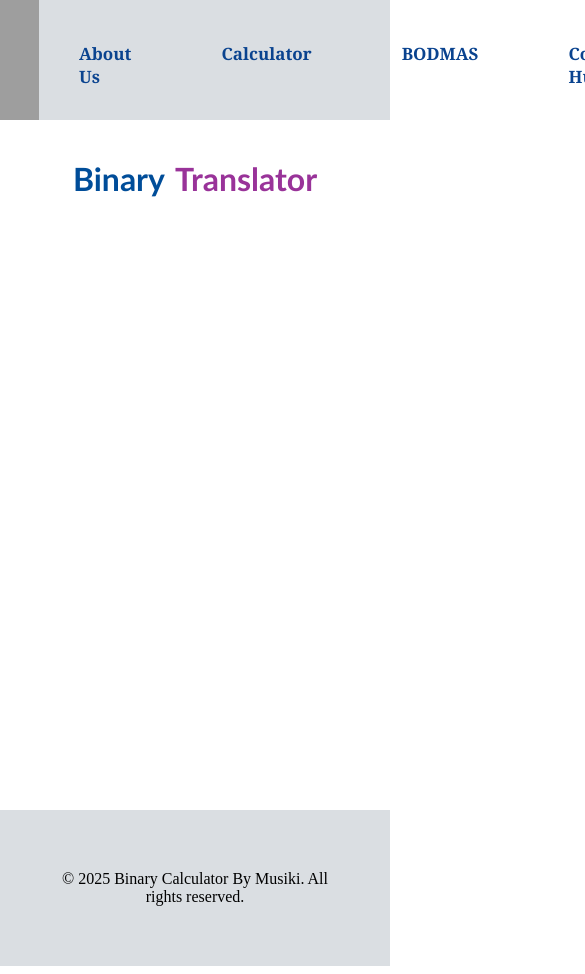
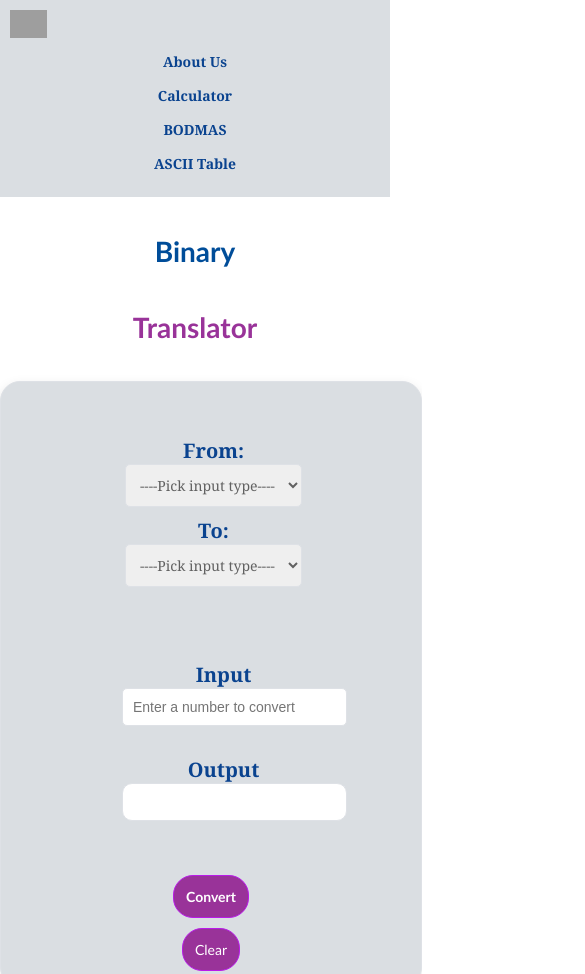
Before and after one commit to Musiki8213/Task-4.2-Binary-Converter---Arithmetic-Web-App, a plain HTML site: page index.html in a window 390 px wide. Shown: the top 974 px of the page, 585 px wide, since content can reach past the window. Drawn offline with Linux system fonts and the light colour scheme; grey boxes are pictures that could not be loaded.

Commit message:
added ascii table and the bodmas page

```diff
--- a/index.html
+++ b/index.html
@@ -17,7 +17,7 @@
 
         <li><a href="bodmas.html" target="_blank">BODMAS</a></li>
 
-        <li><a href="converter.html" target="_blank">Convert Hub</a></li>
+        <li><a href="ascii.html" target="_blank">ASCII Table</a></li>
       </ul>
     </nav>
 
--- a/style.css
+++ b/style.css
@@ -181,3 +181,187 @@ footer {
       background-color: rgb(218, 222, 226);
       color: #000000;
     }
+
+/* ================= Responsive Media Queries ================= */
+
+@media (max-width: 1440px) {
+
+    form {
+        width: 50%;
+        height: auto;
+        padding: 25px;
+        text-align: center;
+        justify-items: center;
+    }
+
+
+    #from-to, #input-output {
+        flex-direction: row;
+         gap: 20px;
+        padding-left: 40px;
+    }
+
+
+    #buttonFlex {
+        padding-left: 80px;
+        gap: 25px;
+    }
+
+    #clearBtn, #convertBtn {
+        width: 120px;
+        padding: 12px;
+    }
+
+
+    #subTitle {
+        gap: 8px;
+        font-size: 18px;
+    }
+
+    nav ul {
+        gap: 60px;
+        padding-right: 60px;
+        font-size: 16px;
+    }
+
+    #binaryTranslator {
+        padding-left: 400px;
+    }
+}
+
+
+@media (max-width: 1200px) {
+    form {
+        width: 90%;
+        height: auto;
+        padding: 20px;
+    }
+
+    #from-to, #input-output {
+        flex-direction: column;
+        padding-left: 20px;
+        gap: 20px;
+    }
+
+    #buttonFlex {
+        padding-left: 0;
+        justify-content: center;
+    }
+
+    #binaryTranslator {
+        padding-left: 0;
+    }
+
+    nav ul {
+        gap: 50px;
+        padding-right: 50px;
+    }
+
+    #fromLabel select, #toLabel select, #inputLabel input, #outputLabel input {
+        width: 100%;
+    }
+}
+
+
+@media (max-width: 900px) {
+    header, #binaryTranslator {
+        padding-left: 10px;
+    }
+
+    #from-to, #input-output {
+        padding-left: 10px;
+        gap: 15px;
+    }
+
+    form {
+        width: 95%;
+        height: auto;
+    }
+
+    nav ul {
+        flex-wrap: wrap;
+        gap: 30px;
+        padding-right: 10px;
+    }
+
+    #buttonFlex {
+        flex-direction: column;
+        gap: 15px;
+        padding-left: 0;
+        align-items: center;
+    }
+
+    #clearBtn, #convertBtn {
+        width: 80%;
+    }
+
+    #subTitle {
+        flex-direction: column;
+        text-align: center;
+        gap: 5px;
+    }
+}
+
+
+@media (max-width: 600px) {
+    nav {
+        flex-direction: column;
+        height: auto;
+        padding: 20px;
+        text-align: center;
+    }
+
+    nav ul {
+        flex-direction: column;
+        gap: 15px;
+        padding: 0;
+    }
+
+    #from-to, #input-output {
+        padding-left: 5px;
+        gap: 10px;
+    }
+
+    form {
+        width: 100%;
+        padding: 15px;
+    }
+
+    #buttonFlex {
+        flex-direction: column;
+        gap: 10px;
+    }
+
+    #clearBtn, #convertBtn {
+        width: 100%;
+    }
+
+    #binaryTranslator {
+        padding-left: 0;
+    }
+}
+
+
+@media (max-width: 400px) {
+    #subTitle {
+        font-size: 14px;
+    }
+
+    #fromLabel select, #toLabel select, #inputLabel input, #outputLabel input {
+        font-size: 14px;
+        padding: 10px;
+    }
+
+    #clearBtn, #convertBtn {
+        padding: 12px;
+        font-size: 14px;
+    }
+
+    nav ul {
+        font-size: 14px;
+    }
+
+    nav {
+        padding: 10px;
+    }
+}
```
Also changed, not shown: ascii.css (added, +60 -0 lines), ascii.html (added, +94 -0 lines), bodmas.css (added, +68 -0 lines), bodmas.html (added, +23 -0 lines), bodmas.js (added, +20 -0 lines).
